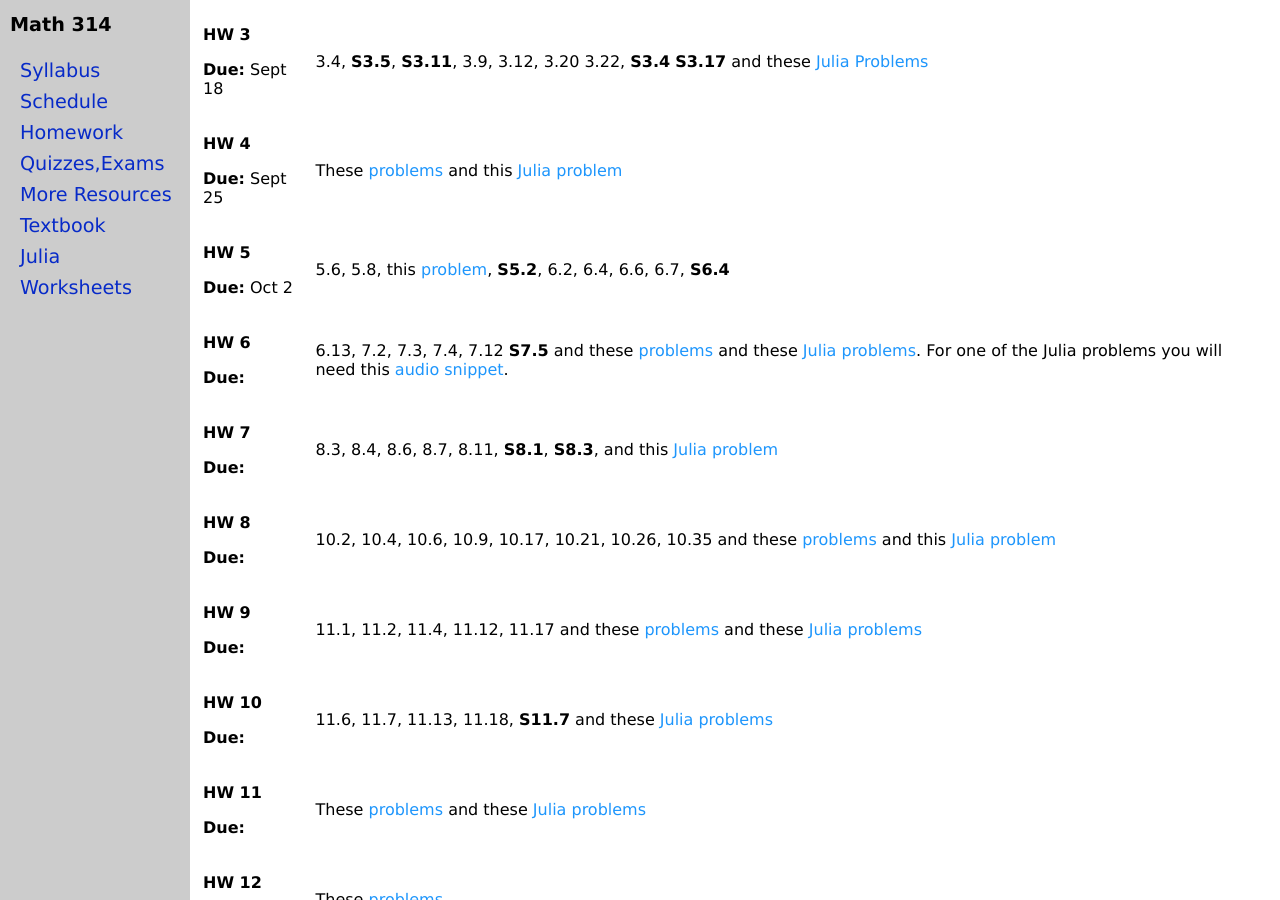
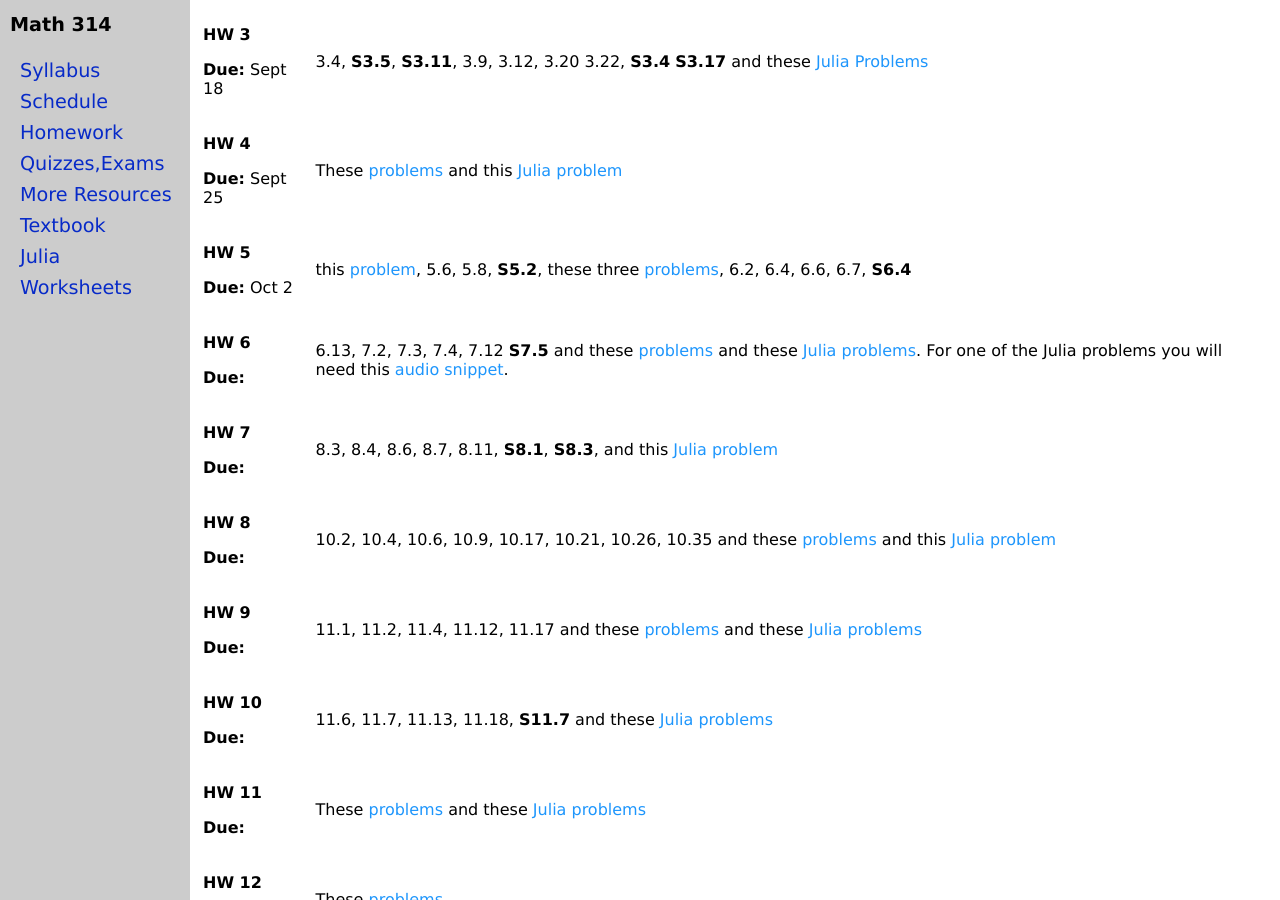
Before and after one commit to jrfaudree/LA, a Jekyll site: the page built from homework.md, in a window 1280 px wide and 900 px high, scrolled down 494 px. Built offline with Jekyll 4.4.1, drawn with Linux system fonts in a browser that asks for light colours.

Commit message:
Update assignments.yml

```diff
--- a/_data/assignments.yml
+++ b/_data/assignments.yml
@@ -23,7 +23,7 @@
   due: "Sept 25 "
 
 - title: "HW 5"
-  assignment: "5.6, 5.8, this [problem](HW5b.pdf), **S5.2**, 6.2, 6.4, 6.6, 6.7, **S6.4**"
+  assignment: "this [problem](assets/homework/HW_Ch5_GS.pdf), 5.6, 5.8,  **S5.2**, these three [problems](assets/homework/HHW_Ch6_extra_problems.pdf), 6.2, 6.4, 6.6, 6.7, **S6.4**"
   due: "Oct 2"
 
 - title: "HW 6"
```
